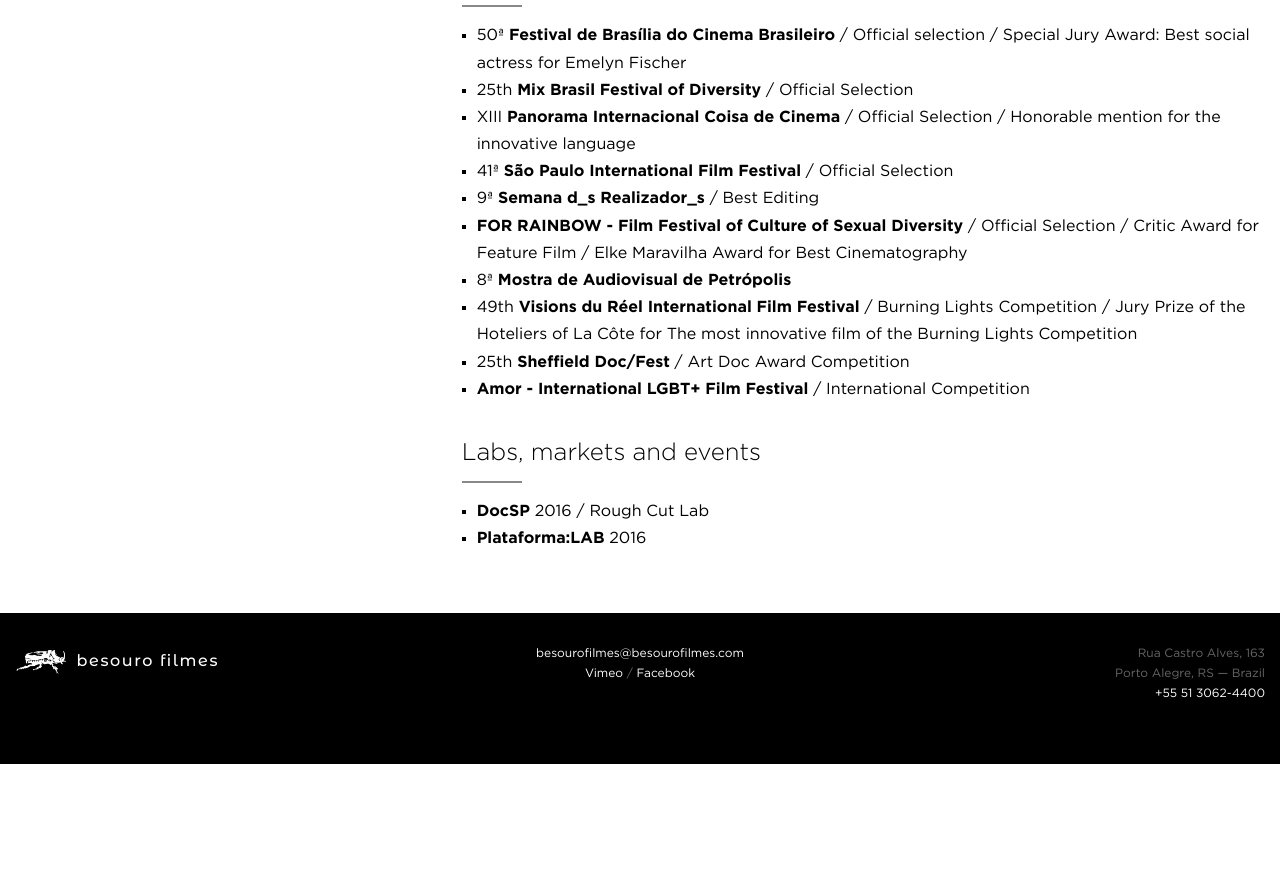
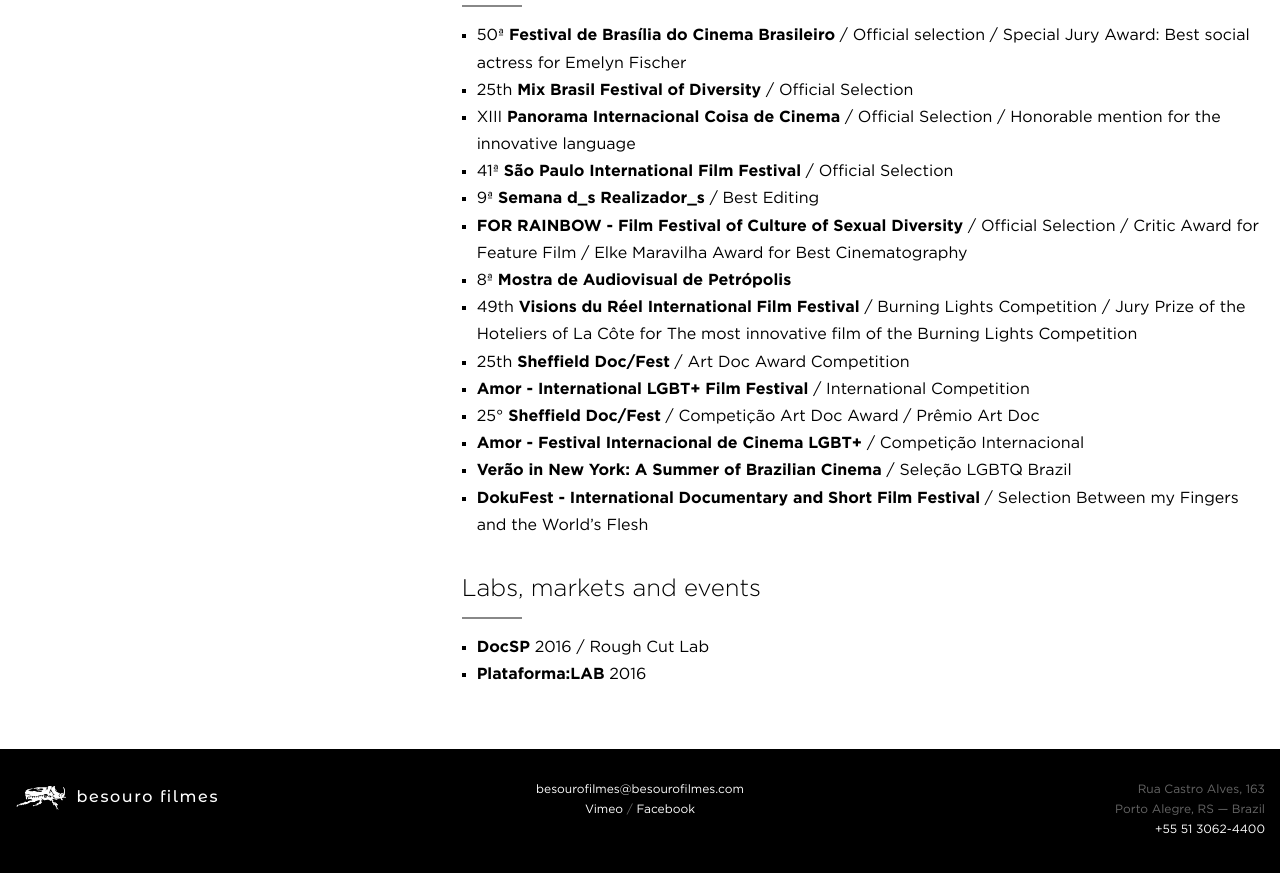
Before and after one commit to arthrfrts/besouro, a Jekyll site: the page built from _projects/music-when-the-lights-go-out.md, in a window 1280 px wide and 900 px high, scrolled down 1062 px. Shown: the top 873 px of the window. Built offline with Jekyll 4.4.1, drawn with Linux system fonts in a browser that asks for light colours; before the commit the page ends 1826 px from its top, so only the background shows below that.

Commit message:
Updated Music When The Lights Go Out

```diff
--- a/_projects/music-when-the-lights-go-out.md
+++ b/_projects/music-when-the-lights-go-out.md
@@ -37,6 +37,10 @@
 * 49th **Visions du Réel International Film Festival**  / Burning Lights Competition / Jury Prize of the Hoteliers of La Côte for The most innovative film of the Burning Lights Competition
 * 25th **Sheffield Doc/Fest** / Art Doc Award Competition
 * **Amor - International LGBT+ Film Festival** / International Competition
+* 25° **Sheffield Doc/Fest** / Competição Art Doc Award / Prêmio Art Doc
+* **Amor - Festival Internacional de Cinema LGBT+** / Competição Internacional
+* **Verão in New York: A Summer of Brazilian Cinema** / Seleção LGBTQ Brazil
+* **DokuFest - International Documentary and Short Film Festival** / Selection Between my Fingers and the World's Flesh
 
 ## Labs, markets and events
 
```
